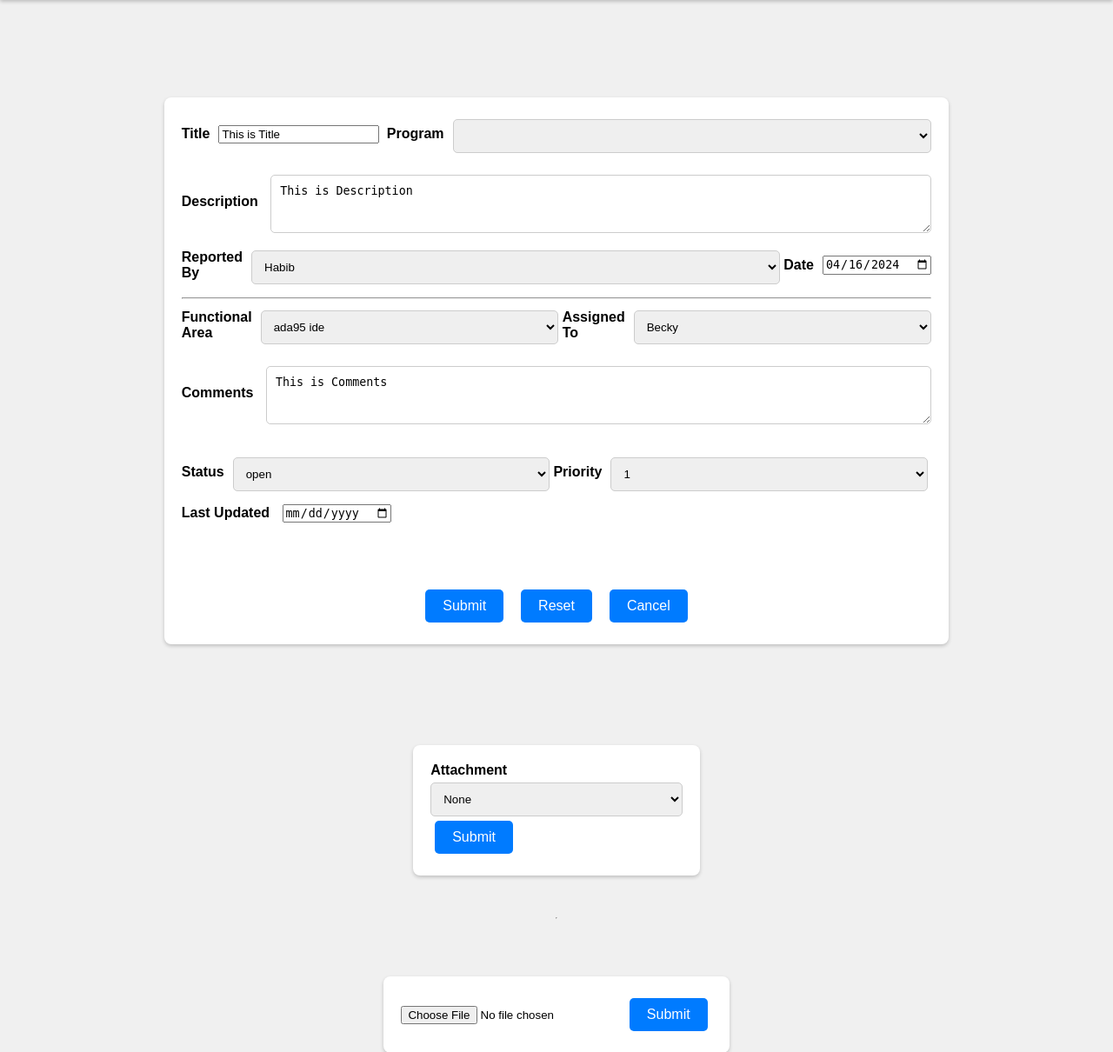
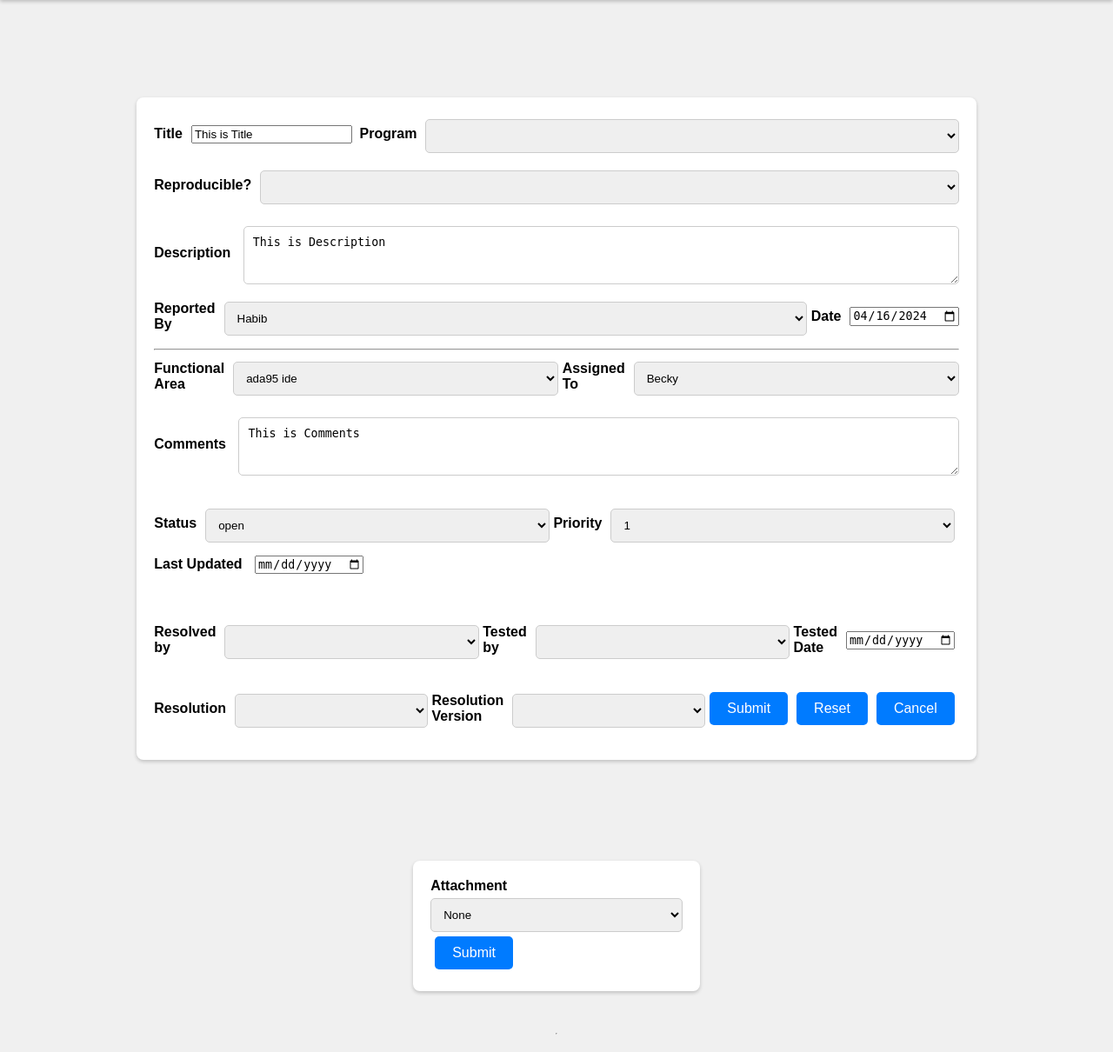
Before and after one commit to Ishan511/final_project, a Flask app: page /update_bug/1 in a window 1280 px wide. Shown: the part 68-1278 px from the top of the page at 87% size. Run offline with Flask 2, Linux system fonts and the light colour scheme; a user stored in the database is signed in; data comes from the database, SQL or seed files in the repository.

Commit message:
More Fields in Update Bug

```diff
--- a/server/app.py
+++ b/server/app.py
@@ -196,20 +196,20 @@ def update_bug(bug_id):
     programs = get_programs()
     employees = get_employees()
     areas = get_area()
-    # report_options = ["Coding Error","Design Issue","Suggestion","Documentation","Hardware","Query"]
-    # severity = ["Minor", "Serious", "Fatal"]
+    report_options = ["Coding Error","Design Issue","Suggestion","Documentation","Hardware","Query"]
+    severity = ["Minor", "Serious", "Fatal"]
     status=["open","closed","resolved"]
     priority = ["1","2","3","4","5","6"]
-    # resolution = ["Pending","Fixed","Irreproducible","Deferred","As designed","Withdrawn by reporter","Need more info",\
-    #               "Disagree with suggestion","Duplicate"]
+    resolution = ["Pending","Fixed","Irreproducible","Deferred","As designed","Withdrawn by reporter","Need more info",\
+                  "Disagree with suggestion","Duplicate"]
     attach_cur = db.execute(f'select * from attach where bug_id={bug_id}')
     attach = attach_cur.fetchall()
-    # return render_template("update_bug.html",bug_id=bug_id,data=data,programs=programs,report_options=report_options,\
-    #                        severity=severity,employees=employees,areas=areas,\
-    #                         status=status,priority=priority,resolution=resolution,attach=attach)
-    return render_template("update_bug.html",bug_id=bug_id,data=data,programs=programs,\
-                           employees=employees,areas=areas,\
-                            status=status,priority=priority, attach=attach)
+    return render_template("update_bug.html",bug_id=bug_id,data=data,programs=programs,report_options=report_options,\
+                           severity=severity,employees=employees,areas=areas,\
+                            status=status,priority=priority,resolution=resolution,attach=attach)
+    # return render_template("update_bug.html",bug_id=bug_id,data=data,programs=programs,\
+    #                        employees=employees,areas=areas,\
+    #                         status=status,priority=priority, attach=attach)
 
 @app.route("/result_bug",methods=["GET","POST"])
 def result_bug():
--- a/server/templates/update_bug.html
+++ b/server/templates/update_bug.html
@@ -31,6 +31,14 @@
                 {% endfor %}
             </select>
             <!-- UPDATED PROGRAM -->
+        </div>
+        <div class="form-row">
+            <label id="reproducible">Reproducible?</label>
+            <select id ="reproducible" name="reproducible">
+                <option style="display:none;"></option>
+                <option value="Yes" {% if "Yes" == data[0][4] %}selected{% endif %}>Yes</option>
+                <option value="No" {% if "No" == data[0][4] %}selected{% endif %}>No</option>
+            </select>
         </div>
         <div class="form-row" style="margin-top:20px;">
             <label style="vertical-align:top" for=problem>Description</label>
@@ -132,10 +140,6 @@
 
         <br/>
 
-
-
-        <br/>
-<!--
         <div class="form-row">
 
 
@@ -149,9 +153,9 @@
 
             &nbsp;
 
-            <label for="resolved_date">Last Updated</label>
+            <!-- <label for="resolved_date">Last Updated</label>
             <input type="date" id="resolved_date" name="resolved_date" value="{{data[0][17]}}">
-
+             -->
             &nbsp;
 
             <label id="tested_by">Tested by</label>
@@ -164,13 +168,32 @@
 
             &nbsp;
 
-            <label for="tested_date">Date</label>
+            <label for="tested_date">Tested Date</label>
             <input type="date" id="tested_date" name="tested_date" value="{{data[0][19]}}">
             &nbsp;
 
         </div>
-        <hr/> -->
+        <br/>
 
+        <div class="form-row">
+            <label id="resolution">Resolution</label>
+            <select id ="resolution" name="resolution">
+            <option style="display:none;"></option>
+            {% for option in resolution %}
+            <option value="{{option}}" {% if option == data[0][13] %}selected{% endif %}>{{option}}</option>
+            {% endfor %}
+            </select>
+            &nbsp;
+            <label id="resolution_version">Resolution Version</label>
+            <select id ="resolution_version" name="resolution_version">
+            <option style="display:none;"></option>
+            {% for option in resolution %}
+            <option value="{{option}}" {% if option == data[0][14] %}selected{% endif %}>{{option}}</option>
+            {% endfor %}
+        </div>
+        <br/>
+        <br/>
+        <br/>
         <div class="button-row">
             <input type="submit" class="btn" value="Submit">
             <input type="reset" class="btn" value="Reset">
```
Also changed, not shown: 1 other file.
